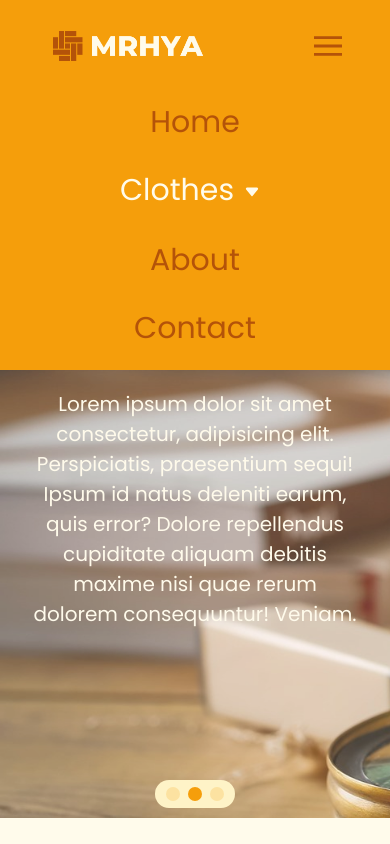
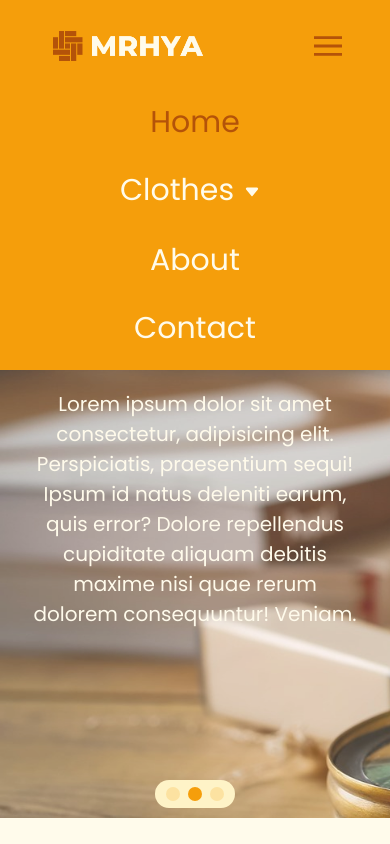
Before and after one commit to sabakukhyraa/mrhys-website, a React (Create React App) app: page / in a window 390 px wide. Both pictures are taken after a click on the button 328 px from the left and 46 px from the top of the page. Shown: the top 844 px of the page. Built offline with nearby package versions, Linux system fonts and the light colour scheme.

Commit message:
navbar fixed

```diff
--- a/src/components/Navbar.js
+++ b/src/components/Navbar.js
@@ -130,14 +130,14 @@ export default function Navbar() {
           </li>
           <li
             className={`mobile-list-item ${
-              location === "/" ? "active-mobile-list-item" : ""
+              location === "/about" ? "active-mobile-list-item" : ""
             }`}
           >
             <Link to="/about">About</Link>
           </li>
           <li
             className={`mobile-list-item ${
-              location === "/" ? "active-mobile-list-item" : ""
+              location === "/contact" ? "active-mobile-list-item" : ""
             }`}
           >
             <Link to="/contact">Contact</Link>
```
